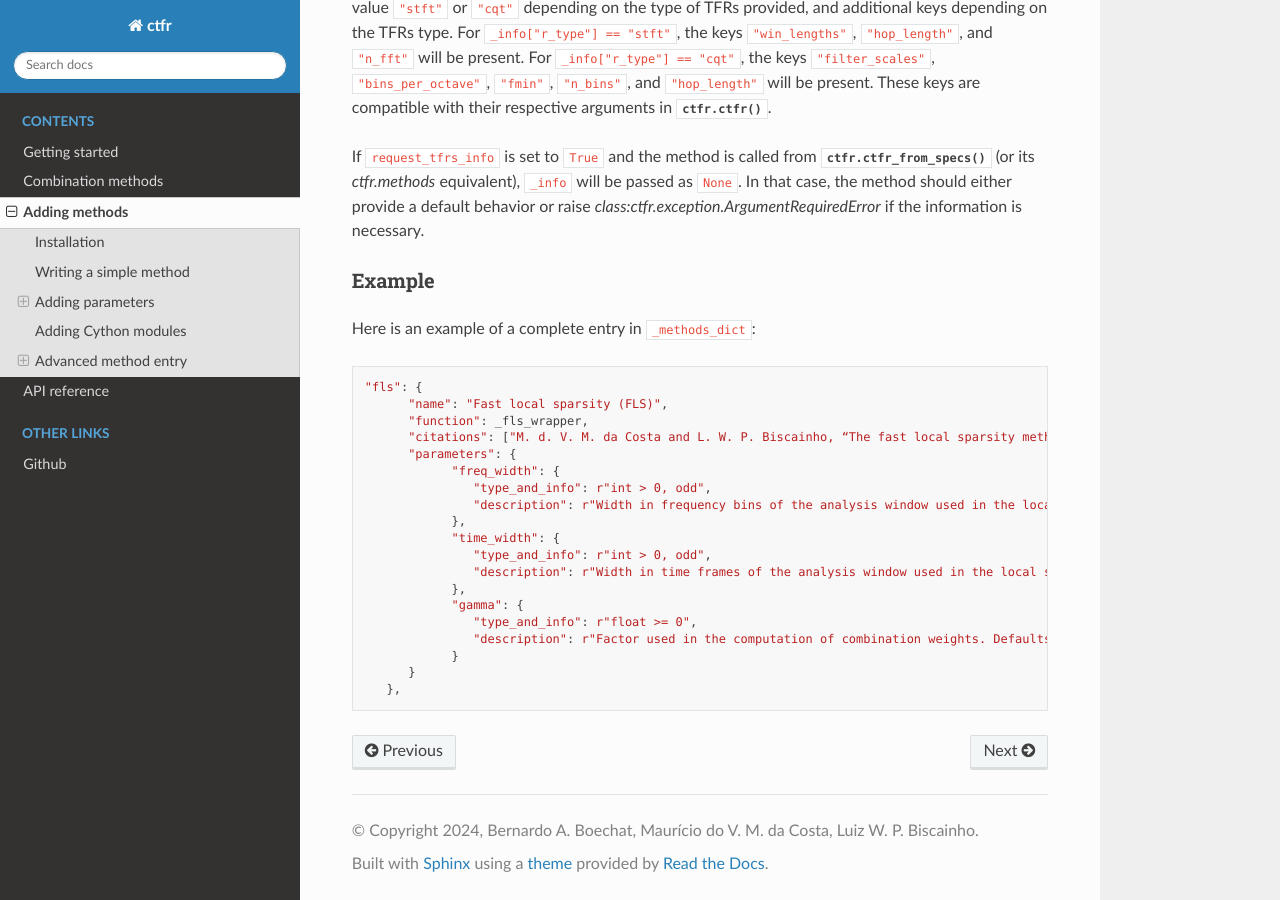
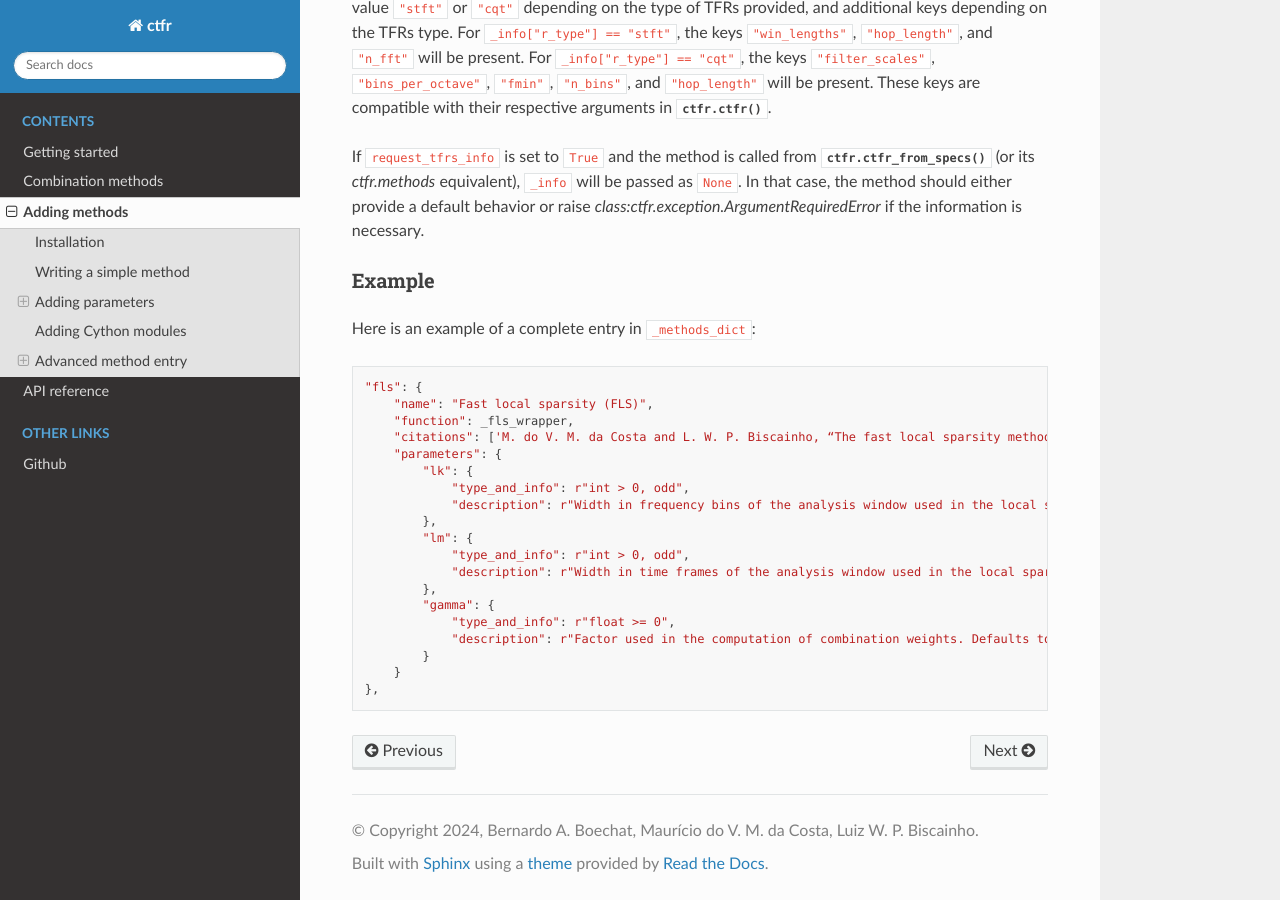
Before and after one commit to b-boechat/ctfr, a Sphinx documentation site: the page built from docs/adding_methods.rst, in a window 1280 px wide and 900 px high, scrolled down 4093 px. Built offline with Sphinx 7.4.7 and the Read the Docs theme 3.1.0, drawn with Linux system fonts in a browser that asks for light colours; formulas are drawn with MathJax 3; pages that are not in the unit, such as notebooks, are missing from menus.

Commit message:
Update entry example in adding_methods.rst.

```diff
--- a/docs/adding_methods.rst
+++ b/docs/adding_methods.rst
@@ -146,22 +146,22 @@ Example
 
 Here is an example of a complete entry in ``_methods_dict``::
 
-   "fls": {
-         "name": "Fast local sparsity (FLS)",
-         "function": _fls_wrapper,
-         "citations": ["M. d. V. M. da Costa and L. W. P. Biscainho, “The fast local sparsity method: A low-cost combination of time-frequency representations based on the hoyer sparsity,” Journal of the Audio Engineering Society, vol. 70, no. 9, pp. 698–707, Sep. 2022."],
-         "parameters": {
-               "freq_width": {
-                  "type_and_info": r"int > 0, odd",
-                  "description": r"Width in frequency bins of the analysis window used in the local sparsity computation. Defaults to 21."
-               },
-               "time_width": {
-                  "type_and_info": r"int > 0, odd",
-                  "description": r"Width in time frames of the analysis window used in the local sparsity computation. Defaults to 11."
-               },
-               "gamma": {
-                  "type_and_info": r"float >= 0",
-                  "description": r"Factor used in the computation of combination weights. Defaults to 20."
-               }
-         }
-      },
+    "fls": {
+        "name": "Fast local sparsity (FLS)",
+        "function": _fls_wrapper,
+        "citations": ['M. do V. M. da Costa and L. W. P. Biscainho, “The fast local sparsity method: A low-cost combination of time-frequency representations based on the hoyer sparsity,” Journal of the Audio Engineering Society, vol. 70, no. 9, pp. 698–707, Sep. 2022.'],
+        "parameters": {
+            "lk": {
+                "type_and_info": r"int > 0, odd",
+                "description": r"Width in frequency bins of the analysis window used in the local sparsity computation. Defaults to 21."
+            },
+            "lm": {
+                "type_and_info": r"int > 0, odd",
+                "description": r"Width in time frames of the analysis window used in the local sparsity computation. Defaults to 11."
+            },
+            "gamma": {
+                "type_and_info": r"float >= 0",
+                "description": r"Factor used in the computation of combination weights. Defaults to 20."
+            }
+        }
+    },
```
